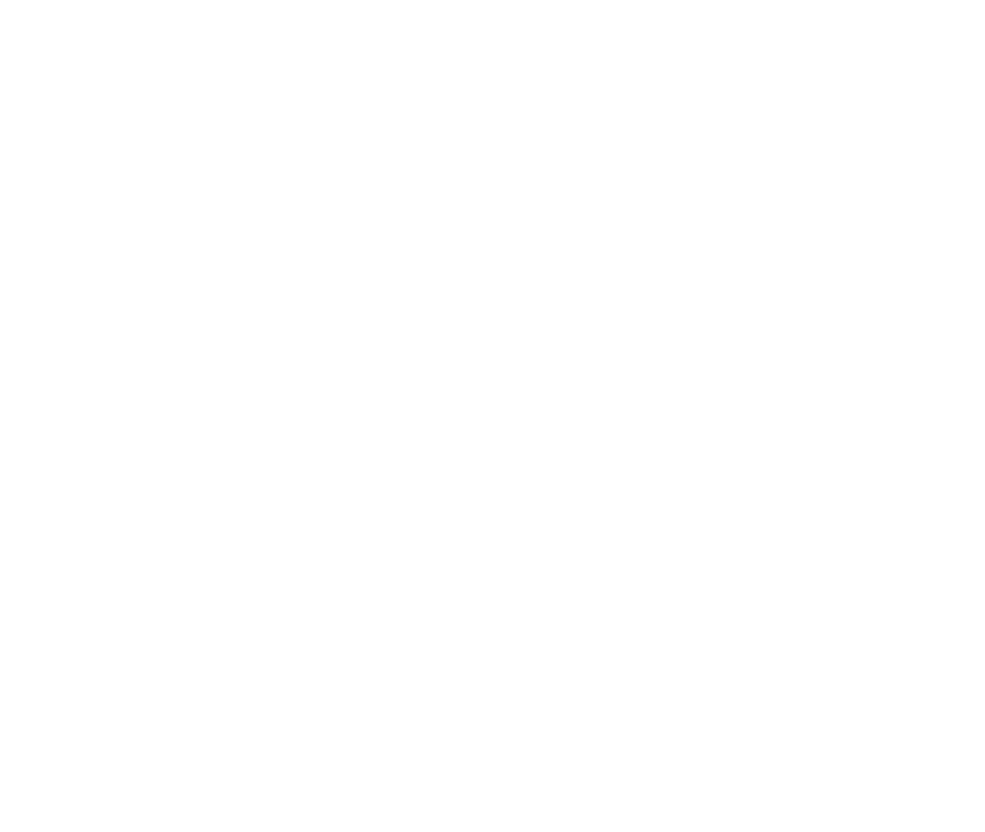
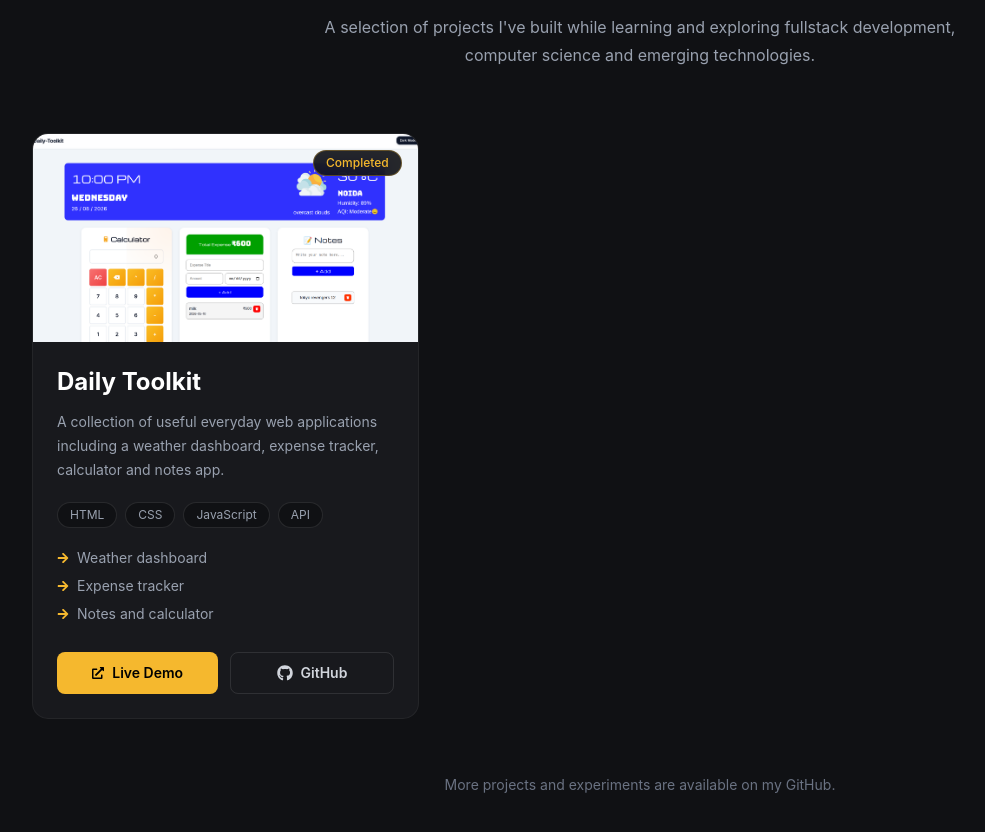
Before and after one commit to Arpit-Kumar-198/portfolio, a React app: page /projects in a window 1280 px wide. Shown: the part 300-1132 px from the top of the page, without its empty margins (0-985 px from the left). Before the commit the page ends 800 px from the top, so only its background shows below. Built offline with nearby package versions, Linux system fonts and the light colour scheme; the HTML template or start-up script is replaced by a standard one.

Commit message:
Add Projects Section

```diff
--- a/src/pages/Projects.jsx
+++ b/src/pages/Projects.jsx
@@ -1,8 +1,159 @@
-function Projects() {
-    return (
-        <>
+import {
+  FaGithub,
+  FaExternalLinkAlt,
+  FaArrowRight,
+} from "react-icons/fa";
 
-        </>
-    )
-}
+const Projects = () => {
+  const projects = [
+    {
+      title: "Daily Toolkit",
+      description:
+        "A collection of useful everyday web applications including a weather dashboard, expense tracker, calculator and notes app.",
+      image: "src/assets/projects/daily-toolkit.png",
+      status: "Completed",
+      technologies: [
+        "HTML",
+        "CSS",
+        "JavaScript",
+        "API",
+      ],
+      highlights: [
+        "Weather dashboard",
+        "Expense tracker",
+        "Notes and calculator",
+      ],
+      liveLink: "https://arpit-kumar-198.github.io/Daily-Toolkit/",
+      githubLink: "https://github.com/Arpit-Kumar-198/Daily-Toolkit",
+    },
+  ];
+
+  return (
+    <section
+      id="projects"
+      className="bg-[#101114] px-6 py-24 text-white lg:px-8"
+    >
+      <div className="mx-auto max-w-7xl">
+
+        {/* Section Heading */}
+        <div className="mb-16 text-center">
+          <p className="mb-3 text-sm font-semibold uppercase tracking-[0.3em] text-[#F5B82E]">
+            What I've Built
+          </p>
+
+          <h2 className="text-4xl font-bold sm:text-5xl">
+            My <span className="text-[#F5B82E]">Projects</span>
+          </h2>
+
+          <div className="mx-auto mt-5 h-1 w-16 rounded-full bg-[#F5B82E]" />
+
+          <p className="mx-auto mt-6 max-w-2xl leading-7 text-gray-400">
+            A selection of projects I've built while learning and exploring
+            fullstack development, computer science and emerging technologies.
+          </p>
+        </div>
+
+        {/* Projects Grid */}
+        <div className="grid gap-7 md:grid-cols-2 lg:grid-cols-3">
+
+          {projects.map((project, index) => (
+            <div
+              key={index}
+              className="group flex flex-col overflow-hidden rounded-2xl border border-white/5 bg-[#18191d] transition-all duration-300 hover:-translate-y-2 hover:border-[#F5B82E]/40"
+            >
+
+              {/* Project Image */}
+              <div className="relative h-52 overflow-hidden bg-[#101114]">
+
+                <img
+                  src={project.image}
+                  alt={project.title}
+                  className="h-full w-full object-cover transition-transform duration-500 group-hover:scale-105"
+                />
+
+                {/* Status */}
+                <span className="absolute right-4 top-4 rounded-full border border-[#F5B82E]/30 bg-[#101114]/90 px-3 py-1 text-xs font-medium text-[#F5B82E] backdrop-blur-sm">
+                  {project.status}
+                </span>
+              </div>
+
+              {/* Content */}
+              <div className="flex flex-1 flex-col p-6">
+
+                <h3 className="text-2xl font-bold transition-colors duration-300 group-hover:text-[#F5B82E]">
+                  {project.title}
+                </h3>
+
+                <p className="mt-3 text-sm leading-6 text-gray-400">
+                  {project.description}
+                </p>
+
+                {/* Technologies */}
+                <div className="mt-5 flex flex-wrap gap-2">
+                  {project.technologies.map((technology, techIndex) => (
+                    <span
+                      key={techIndex}
+                      className="rounded-full border border-white/10 bg-[#101114] px-3 py-1 text-xs text-gray-400"
+                    >
+                      {technology}
+                    </span>
+                  ))}
+                </div>
+
+                {/* Highlights */}
+                <div className="mt-5 space-y-2">
+                  {project.highlights.map((highlight, highlightIndex) => (
+                    <div
+                      key={highlightIndex}
+                      className="flex items-start gap-2 text-sm text-gray-400"
+                    >
+                      <FaArrowRight className="mt-1 shrink-0 text-xs text-[#F5B82E]" />
+                      <span>{highlight}</span>
+                    </div>
+                  ))}
+                </div>
+
+                {/* Buttons */}
+                <div className="mt-auto flex gap-3 pt-7">
+
+                  <a
+                    href={project.liveLink}
+                    target="_blank"
+                    rel="noopener noreferrer"
+                    className="flex flex-1 items-center justify-center gap-2 rounded-lg bg-[#F5B82E] px-4 py-2.5 text-sm font-semibold text-black transition-all duration-300 hover:bg-[#ffc94d]"
+                  >
+                    <FaExternalLinkAlt className="text-xs" />
+                    Live Demo
+                  </a>
+
+                  <a
+                    href={project.githubLink}
+                    target="_blank"
+                    rel="noopener noreferrer"
+                    className="flex flex-1 items-center justify-center gap-2 rounded-lg border border-white/10 px-4 py-2.5 text-sm font-semibold text-gray-300 transition-all duration-300 hover:border-[#F5B82E]/50 hover:text-white"
+                  >
+                    <FaGithub className="text-base" />
+                    GitHub
+                  </a>
+
+                </div>
+
+              </div>
+            </div>
+          ))}
+
+        </div>
+
+        {/* Bottom CTA */}
+        <div className="mt-14 text-center">
+          <p className="text-sm text-gray-500">
+            More projects and experiments are available on my GitHub.
+          </p>
+        </div>
+
+      </div>
+    </section>
+  );
+};
+
 export default Projects;
```
Also changed, not shown: src/assets/projects/daily-toolkit.jpeg (added), src/assets/projects/daily-toolkit.png (added).
